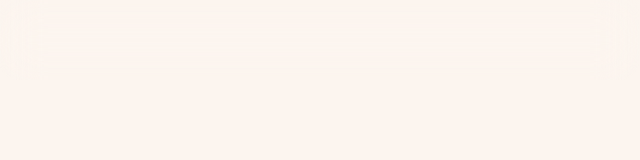
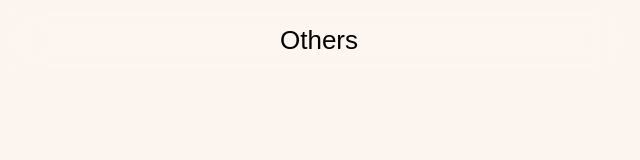
Before and after one commit to thwang26/Bitcafe_Front, a React (Vite) app: page /others in a window 1280 px wide. Shown: the top 160 px of the page, without its empty margins (321-961 px from the left). Built offline with nearby package versions, Linux system fonts and the light colour scheme; a web font is replaced by a local one.

Commit message:
기타 추가

```diff
--- a/src/App.jsx
+++ b/src/App.jsx
@@ -4,14 +4,18 @@ import MainPage from './pages/MainPage'
 import OrderPage from './pages/order/OrderPage'
 import CartPage from './pages/cart/CartPage'
 import OthersPage from './pages/others/OthersPage'
+import MenuPage from './pages/order/MenuPage'
+import MenuDetailPage from './pages/order/MenuDetailPage'
 import BottomNavigation from './components/BottomNavigation'
 
-function App() {
+const App = () => {
   return (
     <div>
       <Routes>
         <Route path='/' element={<MainPage />} />
         <Route path='/order' element={<OrderPage />} />
+        <Route path='/order/menu/:categoryId' element={<MenuPage />} />
+        <Route path='/order/menu/detail/:menuId' element={<MenuDetailPage />} />
         <Route path='/cart' element={<CartPage />} />
         <Route path='/others' element={<OthersPage />} />
       </Routes>
--- a/src/pages/cart/CartPage.jsx
+++ b/src/pages/cart/CartPage.jsx
@@ -7,7 +7,7 @@ import Header from '../../components/Header'
 const CartPage = () => {
     return (
         <>
-            <Header/>
+            <Header value='Cart' />
         </>
     )
 }
--- a/src/pages/others/OthersPage.jsx
+++ b/src/pages/others/OthersPage.jsx
@@ -7,7 +7,7 @@ import Header from '../../components/Header'
 const OthersPage = () => {
     return (
         <>
-            <Header/>
+            <Header value='Others' />
         </>
     )
 }
```
